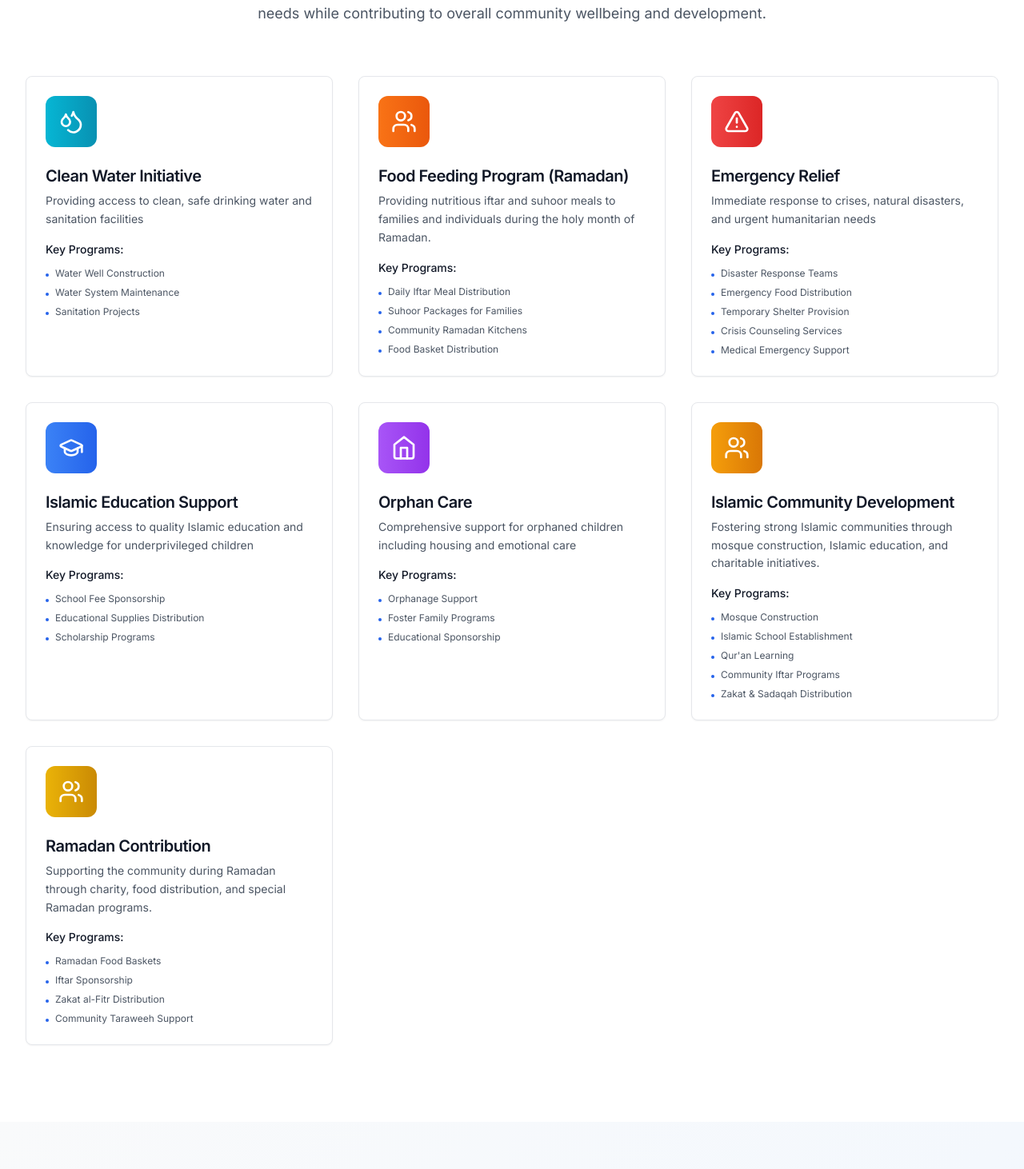
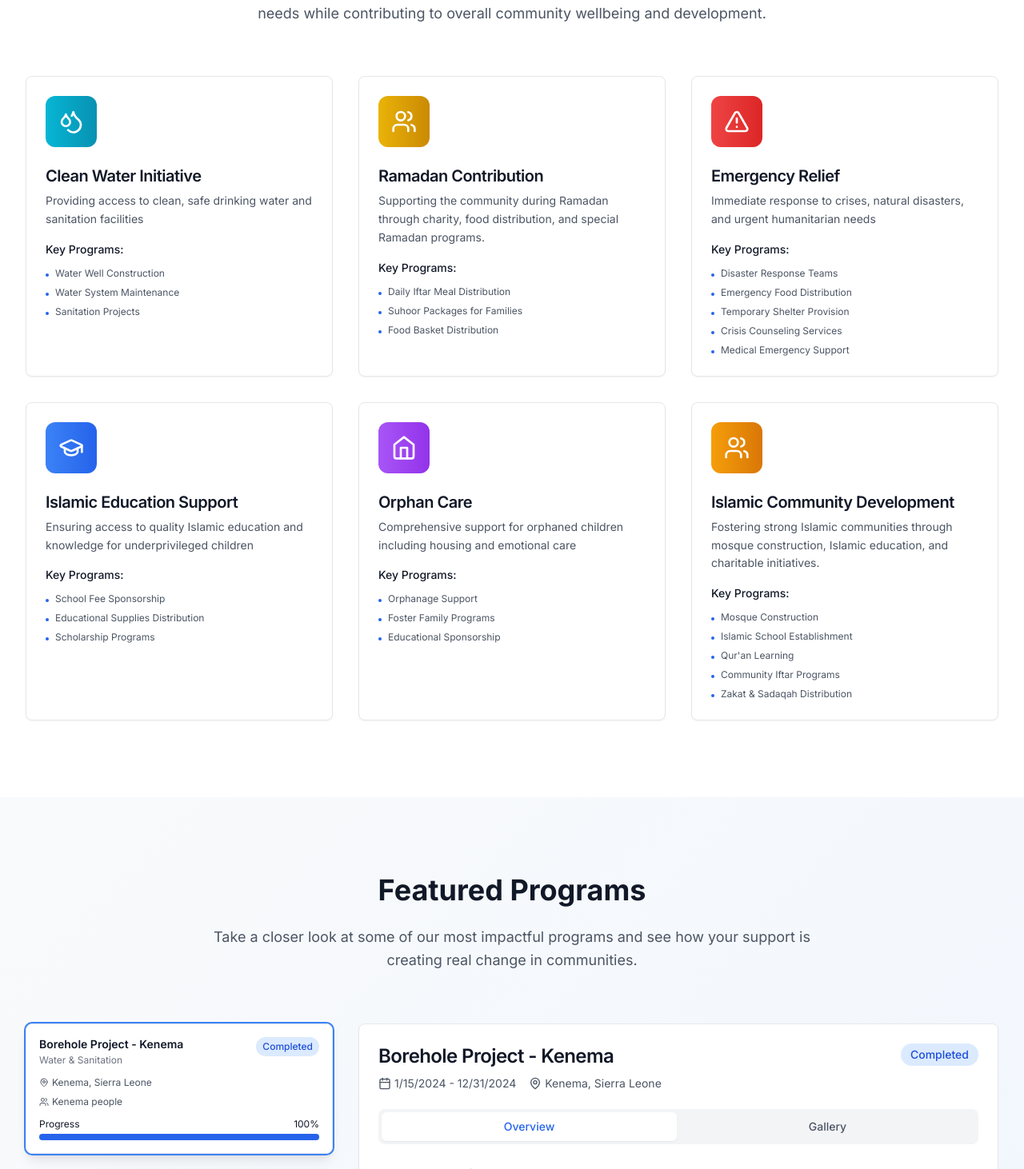
Before and after one commit to Emmanuel1255/an-noor-charity, a React (Vite) app: page /programs in a window 1280 px wide. Shown: the part 968-2430 px from the top of the page at 80% size. Built offline with nearby package versions, Linux system fonts and the light colour scheme.

Commit message:
fix build error

```diff
--- a/src/components/sections/about/Leadership.tsx
+++ b/src/components/sections/about/Leadership.tsx
@@ -5,7 +5,7 @@ const executivePositions = [
   {
     icon: Shield,
     title: 'Chief Executive Officer (CEO)',
-    name: 'Umarr Jalloh',
+    // name: 'Umarr Jalloh',
     description: 'Leads the organization and appoints meeting chairs. Provides strategic direction and overall leadership.',
     responsibilities: [
       'Strategic planning and organizational leadership',
@@ -114,11 +114,11 @@ export function Leadership() {
                   <CardTitle className="text-lg text-neutral-900">
                     {position.title}
                   </CardTitle>
-                  {position.name && (
+                  {/* {position.name && (
                     <div className="text-primary-700 text-sm font-medium mt-1">
                       {position.name}
                     </div>
-                  )}
+                  )} */}
                 </CardHeader>
                 <CardContent className="space-y-4">
                   <p className="text-neutral-600 text-sm leading-relaxed">
--- a/src/components/sections/programs/ProgramsOverview.tsx
+++ b/src/components/sections/programs/ProgramsOverview.tsx
@@ -20,24 +20,42 @@ const programCategories = [
     bgColor: 'bg-cyan-50',
     borderColor: 'border-cyan-200'
   },
+  // {
+  //   icon: Users,
+  //   title: 'Food Feeding Program (Ramadan)',
+  //   description: 'Providing nutritious iftar and suhoor meals to families and individuals during the holy month of Ramadan.',
+  //   programs: [
+  //     'Daily Iftar Meal Distribution',
+  //     'Suhoor Packages for Families',
+  //     'Community Ramadan Kitchens',
+  //     'Food Basket Distribution'
+  //   ],
+  //   stats: {
+  //     mealsServed: '10,000+ meals',
+  //     families: '500+ families',
+  //     volunteers: '120 volunteers'
+  //   },
+  //   color: 'from-orange-500 to-orange-600',
+  //   bgColor: 'bg-orange-50',
+  //   borderColor: 'border-orange-200'
+  // },
   {
-    icon: Users,
-    title: 'Food Feeding Program (Ramadan)',
-    description: 'Providing nutritious iftar and suhoor meals to families and individuals during the holy month of Ramadan.',
+    icon: Users, // Optionally use a crescent or food icon if available
+    title: 'Ramadan Contribution',
+    description: 'Supporting the community during Ramadan through charity, food distribution, and special Ramadan programs.',
     programs: [
       'Daily Iftar Meal Distribution',
       'Suhoor Packages for Families',
-      'Community Ramadan Kitchens',
       'Food Basket Distribution'
     ],
     stats: {
-      mealsServed: '10,000+ meals',
-      families: '500+ families',
-      volunteers: '120 volunteers'
+      beneficiaries: '2,000+ individuals',
+      mealsServed: '5,000+ meals',
+      familiesSupported: '400 families'
     },
-    color: 'from-orange-500 to-orange-600',
-    bgColor: 'bg-orange-50',
-    borderColor: 'border-orange-200'
+    color: 'from-yellow-500 to-yellow-600',
+    bgColor: 'bg-yellow-50',
+    borderColor: 'border-yellow-200'
   },
   {
     icon: AlertTriangle,
@@ -115,25 +133,7 @@ const programCategories = [
     bgColor: 'bg-amber-50',
     borderColor: 'border-amber-200'
   },
-  {
-    icon: Users, // Optionally use a crescent or food icon if available
-    title: 'Ramadan Contribution',
-    description: 'Supporting the community during Ramadan through charity, food distribution, and special Ramadan programs.',
-    programs: [
-      'Ramadan Food Baskets',
-      'Iftar Sponsorship',
-      'Zakat al-Fitr Distribution',
-      'Community Taraweeh Support'
-    ],
-    stats: {
-      beneficiaries: '2,000+ individuals',
-      mealsServed: '5,000+ meals',
-      familiesSupported: '400 families'
-    },
-    color: 'from-yellow-500 to-yellow-600',
-    bgColor: 'bg-yellow-50',
-    borderColor: 'border-yellow-200'
-  },
+
 ]
 
 export function ProgramsOverview() {
```
